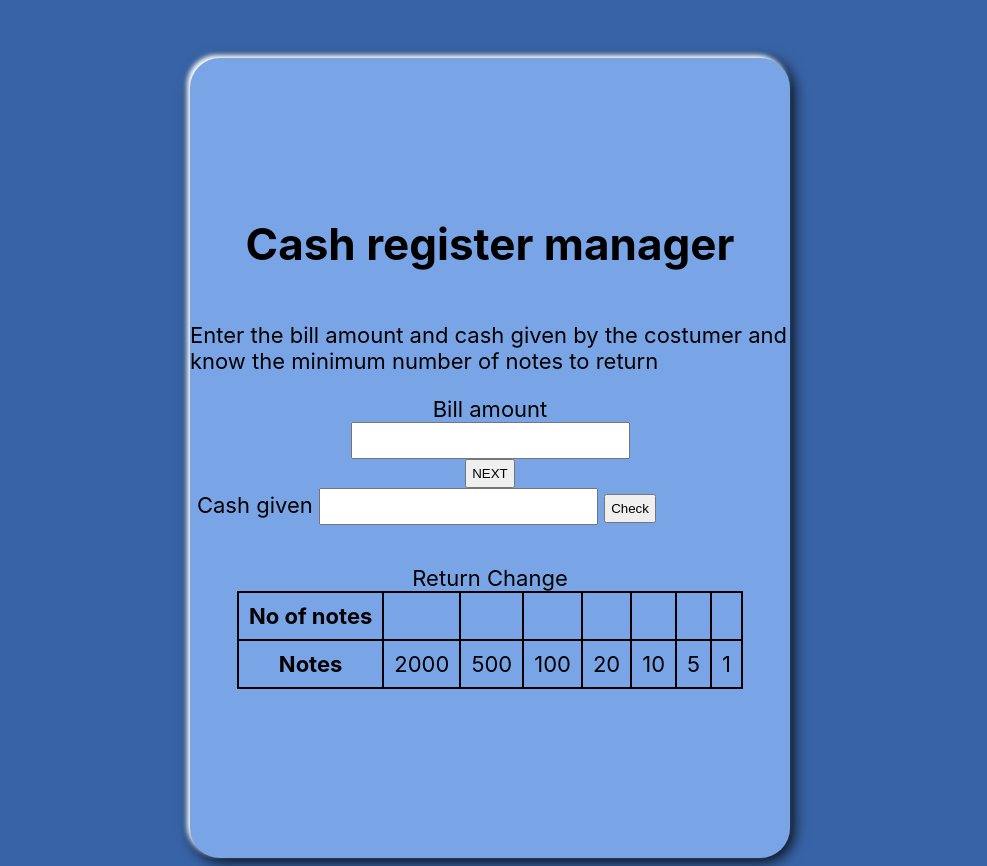
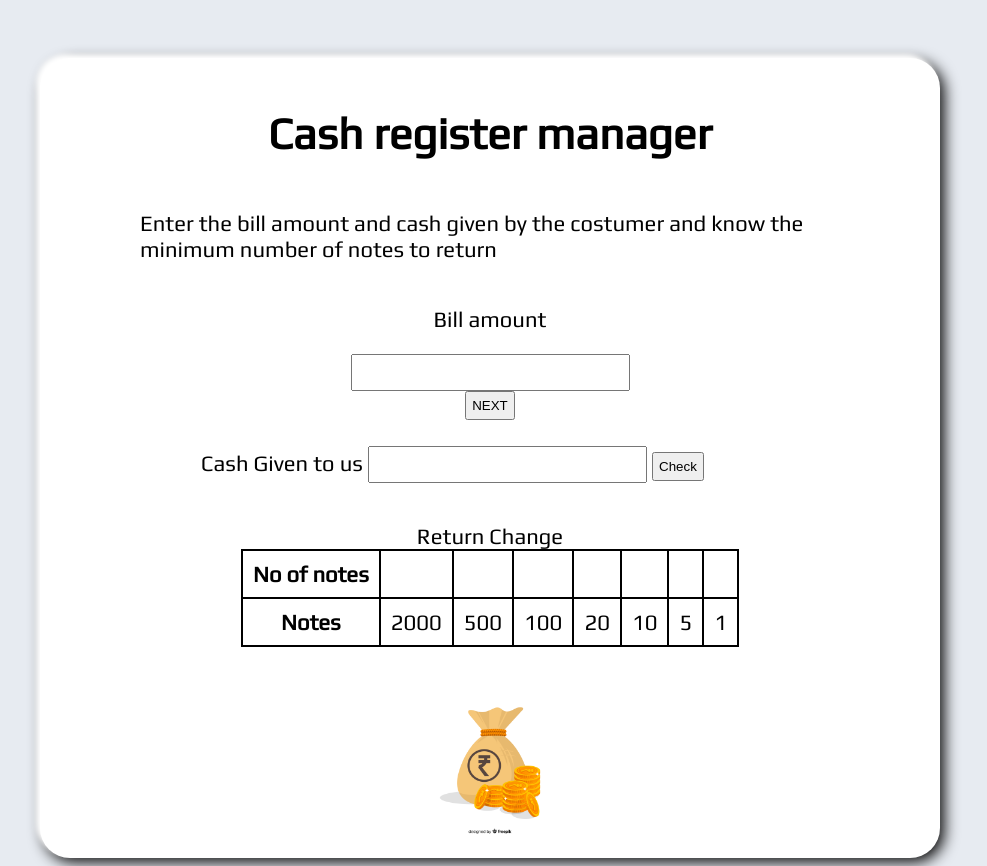
Before and after one commit to kotesh-arya/Cash-registerapp, a plain HTML site: page index.html in a window 1280 px wide. Both pictures are taken after a click on the button "NEXT". Shown: the whole page, without its empty margins (150-1137 px from the left). Drawn offline with Linux system fonts and the light colour scheme.

Commit message:
updated container styles

```diff
--- a/index.html
+++ b/index.html
@@ -12,14 +12,16 @@
     <div class="container">
         <h1>Cash register manager</h1>
         <p>Enter the bill amount and cash given by the costumer and know the minimum number of notes to return</p>
-        <label for="bill-amount">Bill amount</label>
+        <p>Bill amount</p>
         <input id="bill-amount" type="text">
         <button id="next-btn">NEXT</button>
+        <br>
         <div id="reveal-div">
 
-            <label for="cash-given">Cash given</label>
+            <label for="cash-given">Cash Given to us  </label>
             <input id="cash-given" type="text">
             <button id="check-amount">Check</button>
+            <br>
             <p id="error-message"></p>
             <table class="change-table">
                 <caption>Return Change</caption>
@@ -47,6 +49,8 @@
                 </tr>
             </table>
         </div>
+        <img src="images/522835-PIYD9Y-533.jpg" alt="" height="150px">
+
     </div>
 </body>
 
--- a/styles.css
+++ b/styles.css
@@ -1,29 +1,35 @@
+@import url('https://fonts.googleapis.com/css2?family=Play&display=swap');
+
 *{
 
    box-sizing: border-box;
 }
 body{
-    background-color: #3864a7;
+    background-color: #e7ebf1;
     display: flex;
     justify-content: center;
     align-items: center;
     flex-direction: column;
-    font-family: -apple-system, BlinkMacSystemFont, 'Segoe UI', Roboto, Oxygen, Ubuntu, Cantarell, 'Open Sans', 'Helvetica Neue', sans-serif;
-    font-size: 22px;
+    font-family: 'Play', sans-serif;
+        font-size: 22px;
 }
 .container{
     margin-top: 50px;
-    width: 600px;
+    padding: 100px;
+    width: 900px;
     height: 800px;
     display: flex;
     justify-content: center;
     align-items: center;
     flex-direction: column;
-    background-color: #79a5e7;
-    box-shadow: -3px -3px 5px #ffffff, 3px 3px 15px #000000;
+    background-color: #ffffff;
+    box-shadow: -4px -4px 5px #ffffff, 4px 4px 15px #000000;
     border-radius: 30px;
 }
-
+.reveal-div{
+    text-align: center;
+    width: 3;
+}
 table{
     margin: 40px;
     border: 2px solid black;
@@ -41,3 +47,8 @@ input {
 button{
     padding:5px ;
 }
+
+.money-bag img{
+    bottom: 0;
+    margin-top: 130px;
+}
```
Also changed, not shown: images/522835-PIYD9Y-533.jpg (added).
